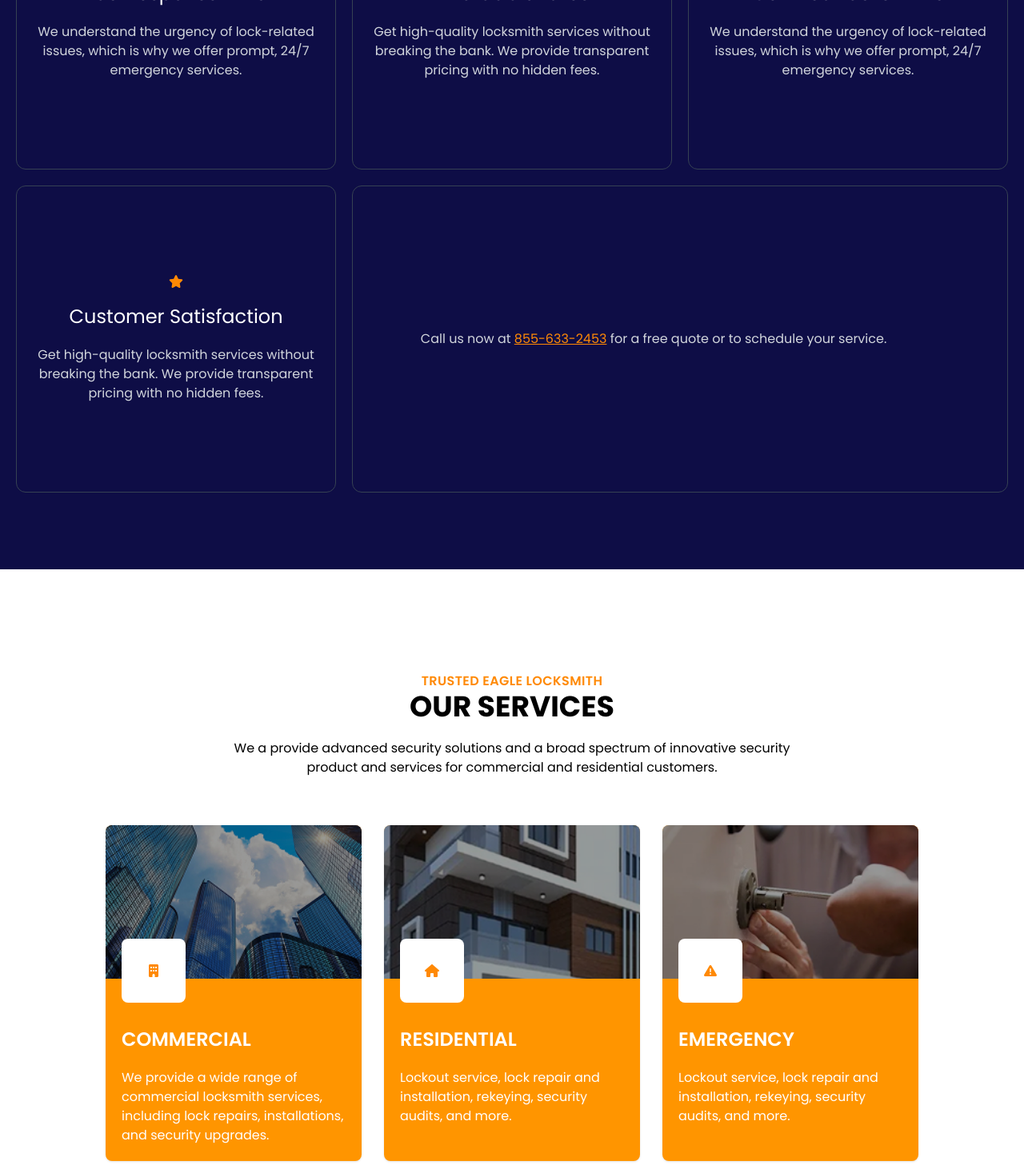
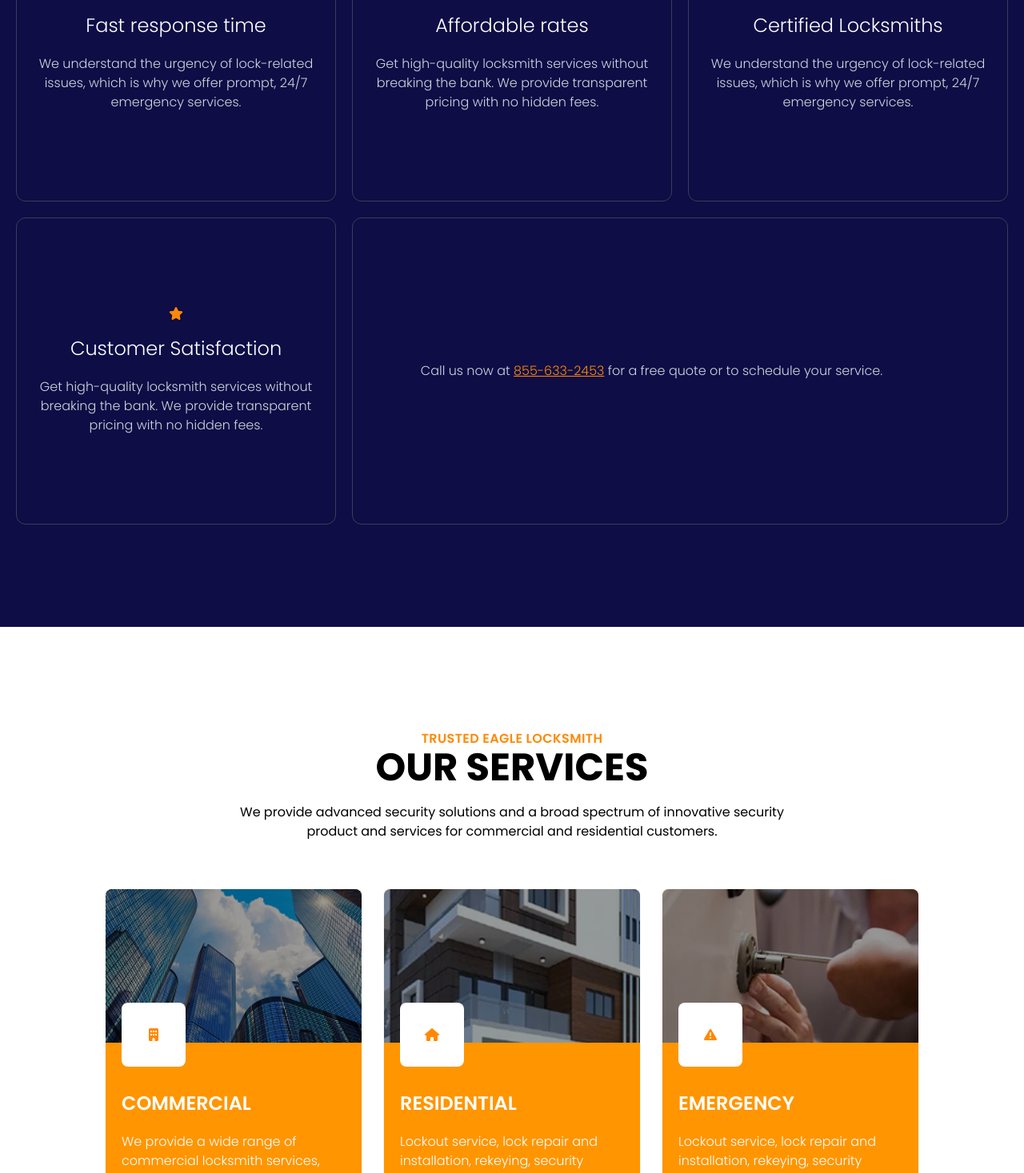
Before and after one commit to wilhelmusolejr/eagle-locksmith, a Next.js app: page / in a window 1280 px wide. Shown: the part 2060-3527 px from the top of the page at 80% size. Built offline with nearby package versions, Linux system fonts and the light colour scheme.

Commit message:
revise space

```diff
--- a/src/app/page.js
+++ b/src/app/page.js
@@ -248,7 +248,7 @@
       </div>
 
       {/* WHY CHOOSE US */}
-      <div className="px-5 py-24 parent bg-blue">
+      <div className="px-5 py-32 parent bg-blue">
         <div className="container text-white max-w-xl mx-auto lg:max-w-7xl">
           {/* text */}
           <div className="text-center text">
@@ -263,7 +263,7 @@
             </p>
           </div>
 
-          <div className="grid grid-cols-1 md:grid-cols-2 lg:grid-cols-3 gap-5 mt-10">
+          <div className="grid grid-cols-1 md:grid-cols-2 lg:grid-cols-3 gap-5 mt-10 font-light">
             {/* card */}
             <div className="px-5 py-10 text-center border border-gray-700 card rounded-xl lg:min-h-96 flex items-center justify-center flex-col mx-auto">
               {/* icon */}
@@ -354,7 +354,7 @@
             subtitle={"Trusted Eagle Locksmith"}
             title="Our services"
             description={
-              "We a provide advanced security solutions and a broad spectrum of innovative security product and services for commercial and residential customers."
+              "We provide advanced security solutions and a broad spectrum of innovative security product and services for commercial and residential customers."
             }
           />
 
--- a/src/components/SectionHeader.js
+++ b/src/components/SectionHeader.js
@@ -7,7 +7,7 @@
         {subtitle}
       </p>
       <SectionHeading>{title}</SectionHeading>
-      <p className="py-5 w-10/12 mx-auto lg:w-7/12">{description}</p>
+      <p className="py-5  w-10/12 mx-auto lg:w-7/12">{description}</p>
     </div>
   );
 }
--- a/src/components/SectionHeading.js
+++ b/src/components/SectionHeading.js
@@ -1,5 +1,5 @@
 import React from "react";
 
 export default function SectionHeading({ children }) {
-  return <h2 className="text-4xl font-bold uppercase ">{children}</h2>;
+  return <h2 className="text-5xl font-bold uppercase ">{children}</h2>;
 }
--- a/src/components/ServiceCard.js
+++ b/src/components/ServiceCard.js
@@ -24,7 +24,7 @@
         <div className="absolute inset-0 bg-black rounded-t-lg opacity-40 mix-blend-multiply"></div>
       </div>
       {/* text */}
-      <div className="relative p-5 text-white ">
+      <div className="relative p-5 text-white font-light ">
         {/* icon */}
         <div className="flex absolute top-[-50px] items-center justify-center w-20 h-20 p-5 bg-white rounded-lg ">
           <Icon icon={icon} className="text-orange-400 w-7" />
```
